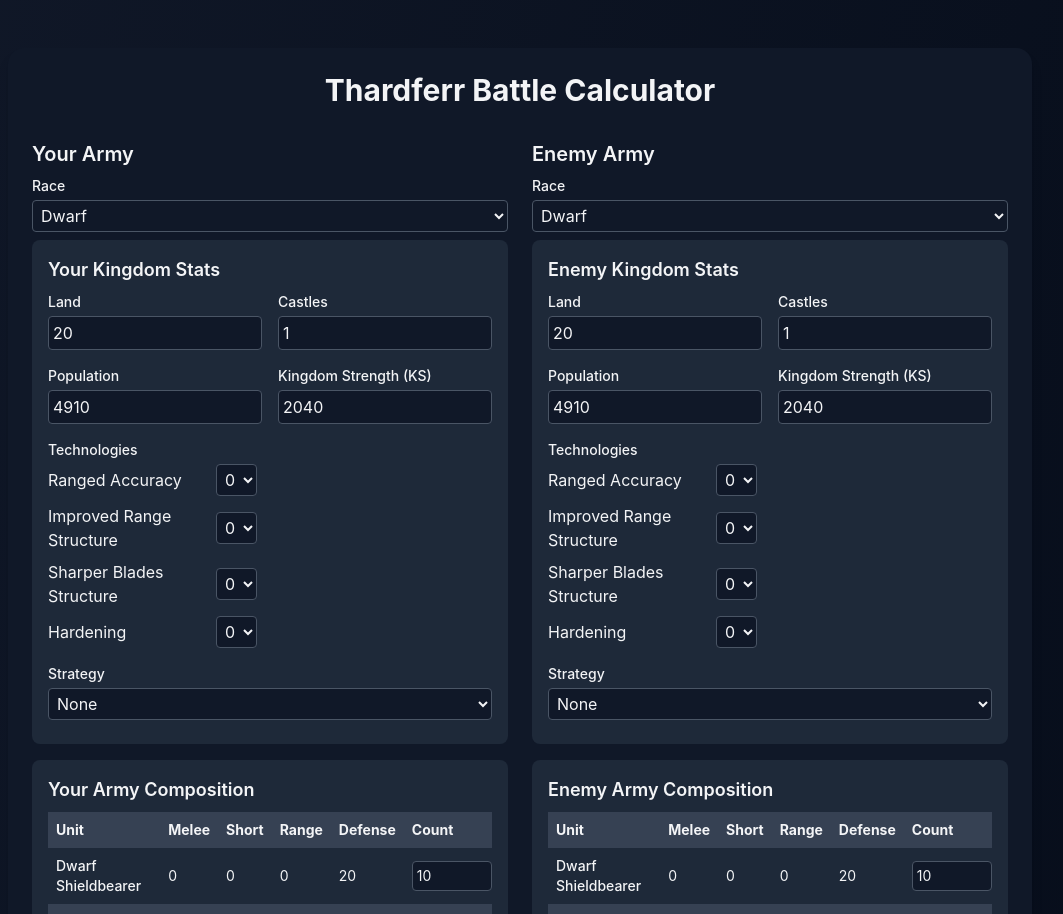
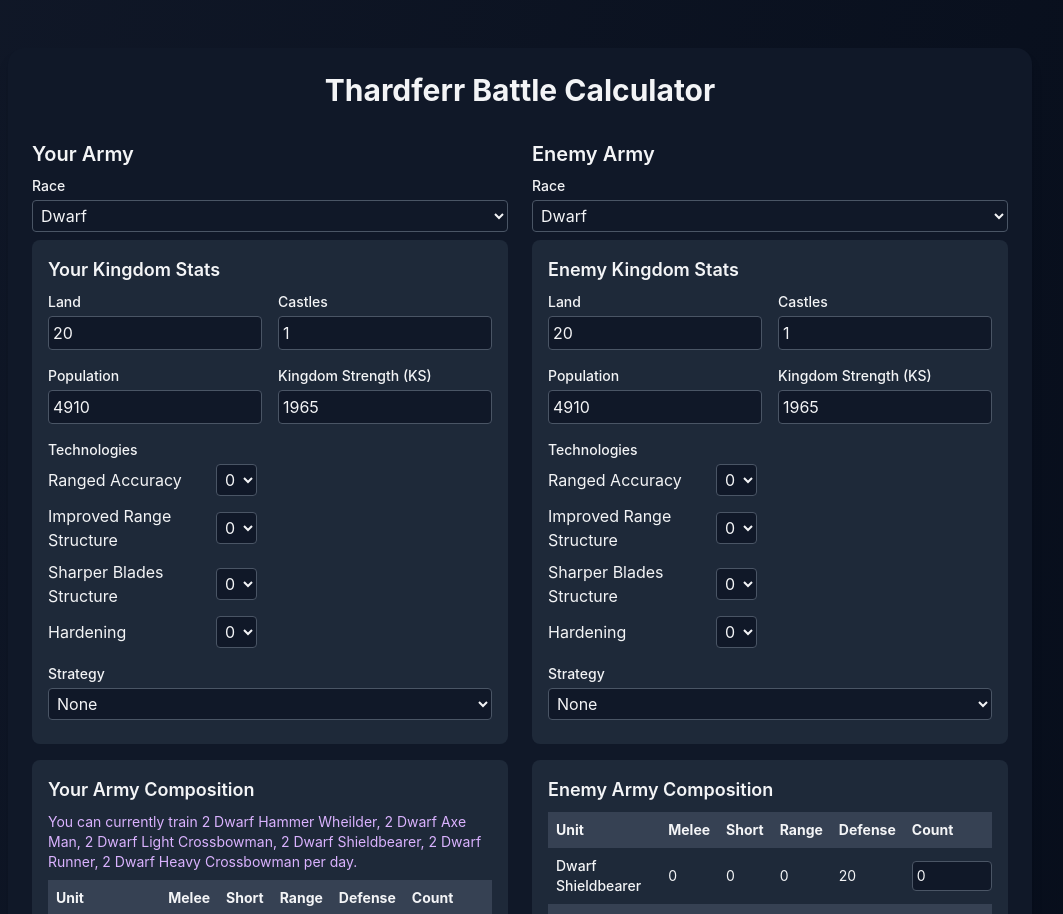
Before and after one commit to ThomasVickers-Regis/thardferr-calculator, a Next.js app: page / in a window 1280 px wide. Shown: the top 914 px of the page, without its empty margins (120-1183 px from the left). Built offline with nearby package versions, Linux system fonts and the light colour scheme.

Commit message:
units done

```diff
--- a/app/page.tsx
+++ b/app/page.tsx
@@ -26,21 +26,59 @@ const getUnitsForRace = (race: string) => {
 const getDefaultArmy = (race: string) => {
   const units = getUnitsForRace(race);
   const army: Army = {};
-  units.forEach(unit => { army[unit] = 10; });
+  // Get TC and ATC units for this race
+  const tcUnits = Object.keys(BUILDING_DATA['Training Center']?.unit_production?.[race] || {});
+  const atcUnits = Object.keys(BUILDING_DATA['Advanced Training Center']?.unit_production?.[race] || {});
+  units.forEach(unit => {
+    if (tcUnits.includes(unit)) {
+      army[unit] = 10;
+    } else if (atcUnits.includes(unit)) {
+      army[unit] = 0;
+    } else {
+      army[unit] = 10; // fallback for any other units
+    }
+  });
   return army;
 };
 
 // ArmyInput component: allows user to set quantities for all unit types
-const ArmyInput = ({ armyName, army, setArmy, units }: { armyName: string; army: Army; setArmy: (a: Army) => void; units: string[] }) => {
+const ArmyInput = ({ armyName, army, setArmy, units, buildings, race }: { armyName: string; army: Army; setArmy: (a: Army) => void; units: string[]; buildings?: any; race?: string }) => {
   // Handler for changing unit count
   const handleChange = (unit: string, value: string) => {
     const count = Math.max(0, parseInt(value) || 0);
     setArmy({ ...army, [unit]: count });
   };
+  // Unit production estimate summary (if buildings and race are provided)
+  const getUnitProductionSummary = () => {
+    if (!buildings || !race) return '';
+    const unitCounts: Record<string, number> = {};
+    const tc = buildings['Training Center'] || 0;
+    const atc = buildings['Advanced Training Center'] || 0;
+    const castle = buildings['Castle'] || 0;
+    const tcProd = BUILDING_DATA['Training Center']?.unit_production?.[race] || {};
+    for (const [unit, v] of Object.entries(tcProd)) {
+      unitCounts[unit] = Math.floor(tc / v.per_building) * v.per_day;
+    }
+    const atcProd = BUILDING_DATA['Advanced Training Center']?.unit_production?.[race] || {};
+    for (const [unit, v] of Object.entries(atcProd)) {
+      unitCounts[unit] = (unitCounts[unit] || 0) + Math.floor(atc / v.per_building) * v.per_day;
+    }
+    for (const unit of Object.keys({ ...tcProd, ...atcProd })) {
+      unitCounts[unit] = (unitCounts[unit] || 0) + castle;
+    }
+    const summary = Object.entries(unitCounts)
+      .filter(([_, n]) => n > 0)
+      .map(([unit, n]) => `${n} ${unit}`)
+      .join(', ');
+    return summary ? `You can currently train ${summary} per day.` : '';
+  };
 
   return (
     <div className="p-4 bg-gray-800 rounded-lg mb-4">
       <h3 className="text-lg font-semibold mb-2">{armyName} Composition</h3>
+      {buildings && race && (
+        <p className="text-sm text-purple-300 mb-2">{getUnitProductionSummary()}</p>
+      )}
       <div className="overflow-x-auto">
         <table className="min-w-full text-sm">
           <thead>
@@ -594,14 +632,6 @@ const BuildingTable = ({ buildings, setBuildings, land, castles, race, populatio
     <div className="p-4 bg-gray-800 rounded-lg mb-4">
       <h3 className="text-lg font-semibold mb-2">Buildings</h3>
       <p className="text-sm text-purple-300 mb-2">Your builders will work the best they can in order to build {Math.floor((population && population['Building']) ? population['Building'] / 150 : 0)} buildings per day.</p>
-      <div className="mb-2 text-sm">
-        <span className={overMax ? 'text-red-400 font-bold' : ''}>
-          Buildings (excluding Castles): {buildingsUsed} / {maxBuildings} (Ratio total: {ratioSum.toFixed(2)} / 10)
-        </span>
-        {overMax && <span className="text-red-400 ml-2">Ratio total cannot exceed 10 (excluding Castle).</span>}
-        <br />
-        <span>Castles: {currentCastles} / {maxCastles} (up to {castleCap} allowed by land)</span>
-      </div>
       <div className="overflow-x-auto">
         <table className="min-w-full text-sm">
           <thead>
@@ -1147,6 +1177,8 @@ export default function MainApp() {
               army={yourArmy}
               setArmy={setYourArmy}
               units={getUnitsForRace(yourRace)}
+              buildings={yourBuildings}
+              race={yourRace}
             />
             <PopulationAssignment
               population={yourPopulation}
```
